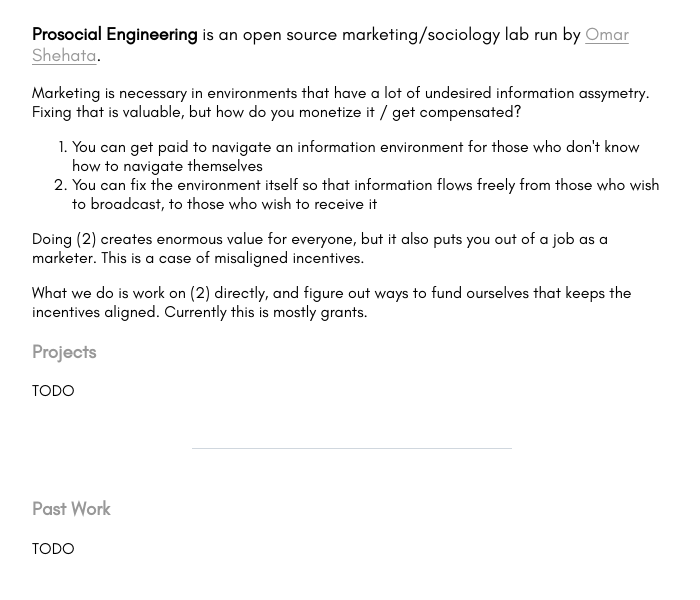
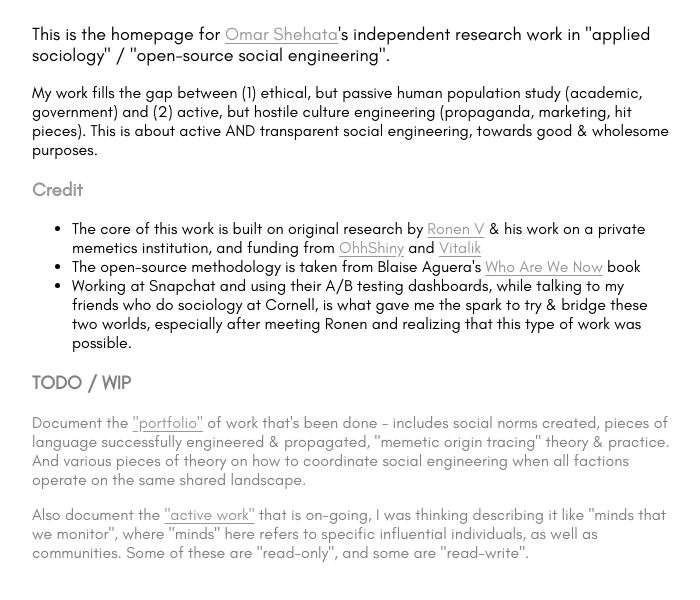
Before and after one commit to OmarShehata/prosocial-engineering, a website built with Vite: page index.html in a window 1280 px wide. Shown: the whole page, without its empty margins (288-988 px from the left). Built offline with nearby package versions, Linux system fonts and the light colour scheme.

Commit message:
homepage tweaks

```diff
--- a/index.html
+++ b/index.html
@@ -10,33 +10,48 @@
   <body>
     <main>
       <p class="big">
-        <b>Prosocial Engineering</b> is an open source marketing/sociology lab run by <a href="https://omarshehata.me/">Omar Shehata</a>.
+        This is the homepage for <a href="https://omarshehata.me/">Omar Shehata</a>'s independent research work in "applied sociology" / "open-source social engineering".
       </p>
 
       <p>
-        Marketing is necessary in environments that have a lot of undesired information assymetry. Fixing that is valuable, but how do you monetize it / get compensated?
+        My work fills the gap between (1) ethical, but passive human population study (academic, government) and (2) active, but hostile culture engineering (propaganda, marketing, hit pieces). This is about active AND transparent social engineering, towards good & wholesome purposes.
       </p>
 
-      <ol>
+      <h3>
+        Credit
+      </h3>
+
+      <ul>
         <li>
-          You can get paid to navigate an information environment for those who don't know how to navigate themselves
+          The core of this work is built on original research by <a href="https://x.com/RonenV">Ronen V</a> & his work on a private memetics institution, and funding from <a href="https://x.com/ohhshiny">OhhShiny</a> and <a href="https://kanro.fi/">Vitalik</a>
         </li>
         <li>
-          You can fix the environment itself so that information flows freely from those who wish to broadcast, to those who wish to receive it
+          The open-source methodology is taken from Blaise Aguera's <a href="https://whoarewenow.net/">Who Are We Now</a> book
         </li>
-      </ol>
+        <li>
+          Working at Snapchat and using their A/B testing dashboards, while talking to my friends who do sociology at Cornell, is what gave me the spark to try & bridge these two worlds, especially after meeting Ronen and realizing that this type of work was possible.
+        </li>
+      </ul>
 
-      <p>
-        Doing (2) creates enormous value for everyone, but it also puts you out of a job as a marketer. This is a case of misaligned incentives.
+      <h3 style="color:gray">
+        TODO / WIP
+      </h3>
+      <p style="color:gray">
+        Document the <a href="https://github.com/OmarShehata/prosocial-engineering/issues/1">"portfolio"</a> of work that's been done - includes social norms created, pieces of language successfully engineered & propagated, "memetic origin tracing" theory & practice. And various pieces of theory on how to coordinate social engineering when all factions operate on the same shared landscape.
+      </p>
+      <p style="color:gray">
+        Also document the <a href="https://github.com/OmarShehata/prosocial-engineering/issues/2">"active work"</a> that is on-going, I was thinking describing it like "minds that we monitor", where "minds" here refers to specific influential individuals, as well as communities. Some of these are "read-only", and some are "read-write".
       </p>
 
-      <p>
-        What we do is work on (2) directly, and figure out ways to fund ourselves that keeps the incentives aligned. Currently this is mostly grants.
-      </p>
 
       <!-- <p >
         Our main service is consulting on "open source marketing" campaigns. Normally when you reveal your marketing methods you lose (1) the trust of your customers and (2) your competitive advantage as others copy it. A successful open source marketing campaign is one that still works even as everyone knows how it works, AND either cannot easily be copied, or if it is copied, it still helps you.
       </p>
+
+     <p>
+        My most notable contribution to the field is popularizing self study. Self monitoring & reporting simultaneously makes it (1) easier for good actors to change your mind
+      </p>
+
 
       <p>
         It's win-win / positive sum marketing.
@@ -46,35 +61,6 @@
         The other side is open memetic research - finding blockages in information pathways and monitoring the epistemic health of various networks. For example, an "unhealthy" environment is one where people with resources are looking for competent agents to invest in, and those competent agents exist, but neither side is able to find the other
       </p> -->
 
-      <!--
-
-      TODO: add "in a nutshell" to this web page?
-
-      - Find the tweet about DeepSeek's moat being their culture
-
-      -->
-
-      <h3>
-        Projects
-      </h3>
-      <p>
-        TODO
-      </p>
-
-      <hr>
-
-      <h3>
-        Past Work
-      </h3>
-      <p>
-        TODO
-      </p>
-
-      <!--
-
-      Add Julian Gough
-
-      -->
 
     </main>
 
```
Also changed, not shown: blank.html (added, +18 -0 lines).
